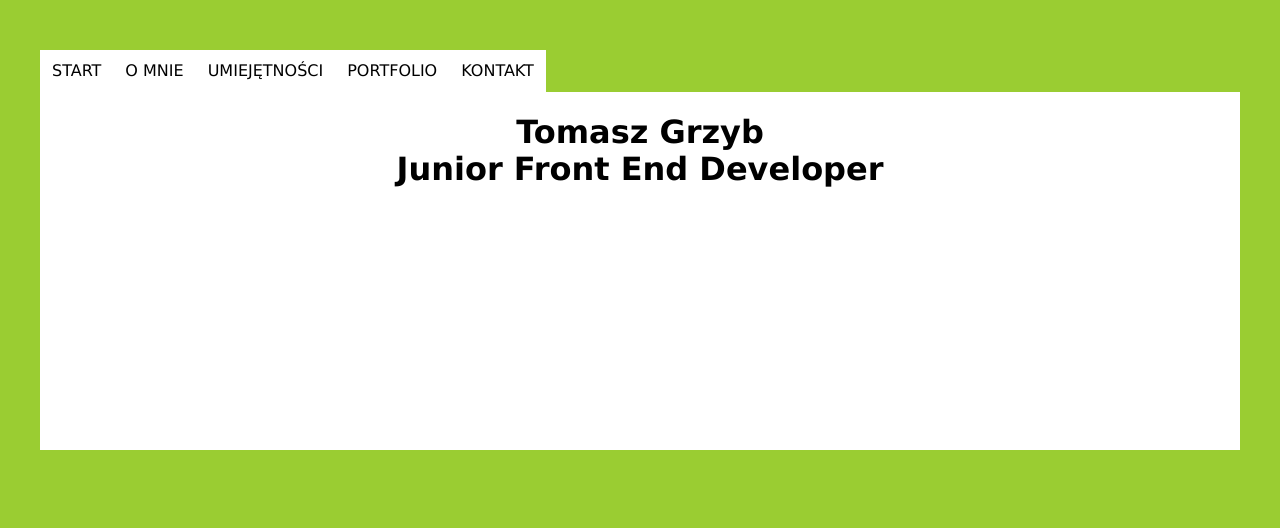
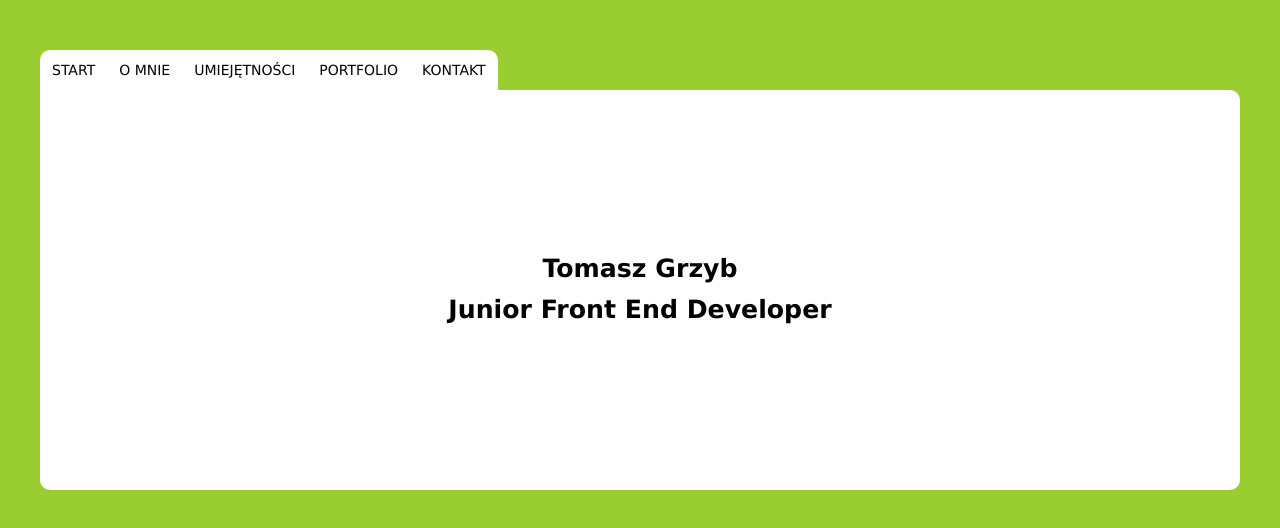
Before and after one commit to tomi0505/main-portfolio, a plain HTML site: page index.html in a window 1280 px wide. Drawn offline with Linux system fonts and the light colour scheme.

```diff
--- a/_assets/style/sass/style.scss
+++ b/_assets/style/sass/style.scss
@@ -2,7 +2,12 @@
 @import 'mixin.scss';
 @import 'basic.scss';
 
+html {
+  font-size: 14px;
+}
+
 body {
+  padding: 0 $space-basic;
   background-color: $primary-color;
   text-align: center;
 }
@@ -11,7 +16,6 @@
   margin: 50px auto;
   max-width: 1200px;
   min-height: 400px;
-  background-color: $white;
 
   nav {
     background-color: $primary-color;
@@ -23,14 +27,34 @@
     @include flex(flex-start);
 
     li {
-      padding: 12px;
+      padding: $space-basic;
       list-style-type: none;
       background-color: $white;
+
+      &:first-child {
+        border-radius: 10px 0 0 0;
+      }
+      &:last-child {
+        border-radius: 0 10px 0 0;
+      }
     }
   }
 
   // MAIN
-  .portfolio__subtitle {
+  &__main {
+    @include flex();
+    min-height: 400px;
+    border-radius: 0 10px 10px 10px;
+    background-color: $white;
+    overflow: hidden;
+  }
+
+  &__title {
+    font-size: 1.8em;
+  }
+
+  &__subtitle {
+    margin-top: $space-basic;
     display: block;
   }
 }
--- a/_assets/style/sass/var.scss
+++ b/_assets/style/sass/var.scss
@@ -1,2 +1,6 @@
 $primary-color: yellowgreen;
 $white: #ffffff;
+
+
+// SPACE
+$space-basic: 12px;
--- a/index.html
+++ b/index.html
@@ -20,7 +20,7 @@
                     </ul>
                 </nav>
             </header>
-            <main>
+            <main class="portfolio__main">
                 <section class="portfolio__home">
                     <h1 class="portfolio__title">
                         Tomasz Grzyb
```
Also changed, not shown: _assets/style/style.css.
